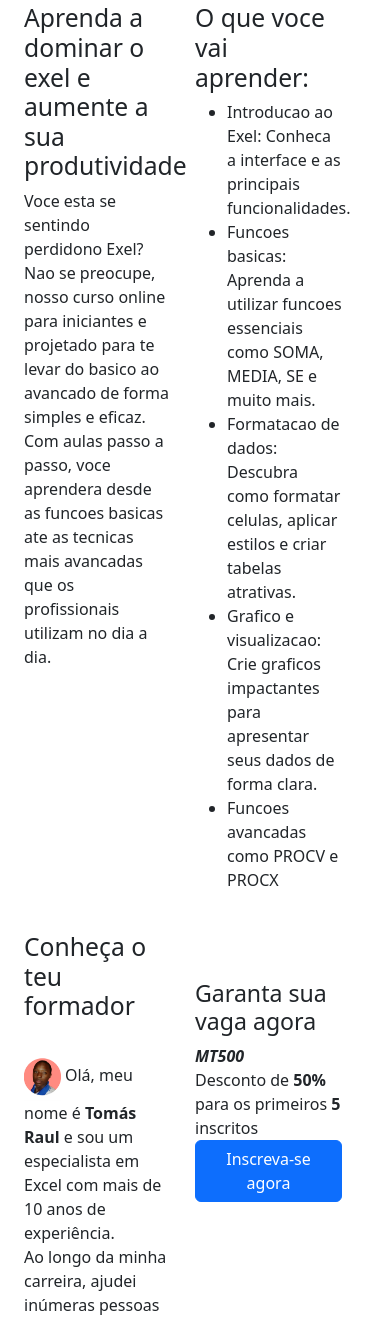
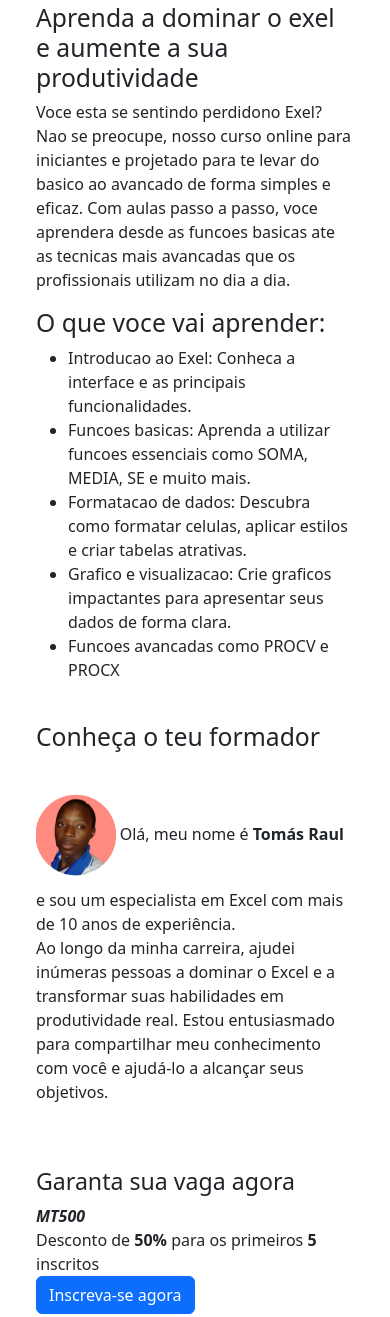
Before and after one commit to tomasraul/landingpage, a plain HTML site: page index.html in a window 390 px wide. Shown: the part 312-1629 px from the top of the page. Drawn offline with nearby package versions, Linux system fonts and the light colour scheme.

Commit message:
css added

```diff
--- a/index.html
+++ b/index.html
@@ -9,6 +9,7 @@
     <link href="https://cdn.jsdelivr.net/npm/bootstrap@5.3.8/dist/css/bootstrap.min.css" rel="stylesheet"
         integrity="sha384-sRIl4kxILFvY47J16cr9ZwB07vP4J8+LH7qKQnuqkuIAvNWLzeN8tE5YBujZqJLB" crossorigin="anonymous">
 
+        <link rel="stylesheet" href="style.css">
 
 
 </head>
@@ -26,8 +27,8 @@
     </header>
     <main class="container-md">
 
-        <section class="row row-cols-2 container-md my-4">
-            <section class="container col-md-6">
+        <section class=" container-md my-4 fase1">
+            <section class="container">
                 <h2>Aprenda a dominar o exel e aumente a sua produtividade</h2>
                 <p>
                     Voce esta se sentindo perdidono Exel? Nao se preocupe, nosso curso online para iniciantes e
@@ -36,7 +37,7 @@
                     no dia a dia.
                 </p>
             </section>
-            <section class="container col-md-6">
+            <section class="container">
                 <h2>O que voce vai aprender:</h2>
                 <ul>
                     <li>Introducao ao Exel: Conheca a interface e as principais funcionalidades.</li>
@@ -49,8 +50,8 @@
                 </ul>
             </section>
         </section>
-        <section class="row row-cols-2 container-md my-4">
-            <section class="container col-md-6">
+        <section class=" container-md my-4 fase2">
+            <section class="container ">
                 <h2>Conheça o teu formador</h2> <br>
                 <img src="Picsart_25-12-11_13-14-58-112.jpg" alt="eu" class="w-25">
                 <span>
@@ -63,7 +64,7 @@
                     você e ajudá-lo a alcançar seus objetivos.
                 </p>
             </section>
-            <section class="container col-md-6 mt-5">
+            <section class="container  mt-5">
                 <h3>Garanta sua vaga agora</h3>
                 <div><strong><em>MT500</em></strong></div>
                 <div>Desconto de <strong>50%</strong> para os primeiros <strong>5</strong> inscritos</div>
--- /dev/null
+++ b/style.css
@@ -0,0 +1,24 @@
+.fase1 {
+    display: grid;
+    grid-template: auto auto / auto auto;
+}
+
+.fase2 {
+    display: grid;
+    grid-template: auto auto / auto auto;
+}
+
+@media (max-width: 800px) {
+    .fase1 {
+        display: grid;
+        grid-template: auto auto / auto;
+    }
+
+    .fase2 {
+        display: grid;
+        grid-template: auto auto / auto;
+    }
+    header{
+        flex-flow: row wrap-reverse;
+    }
+}
```
